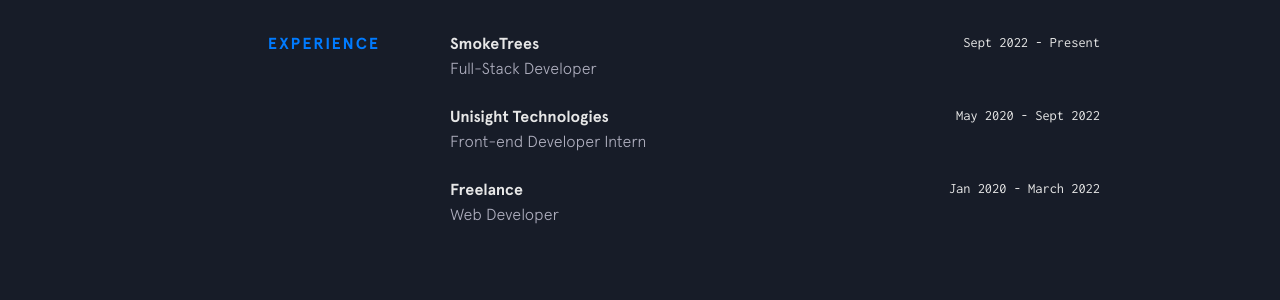
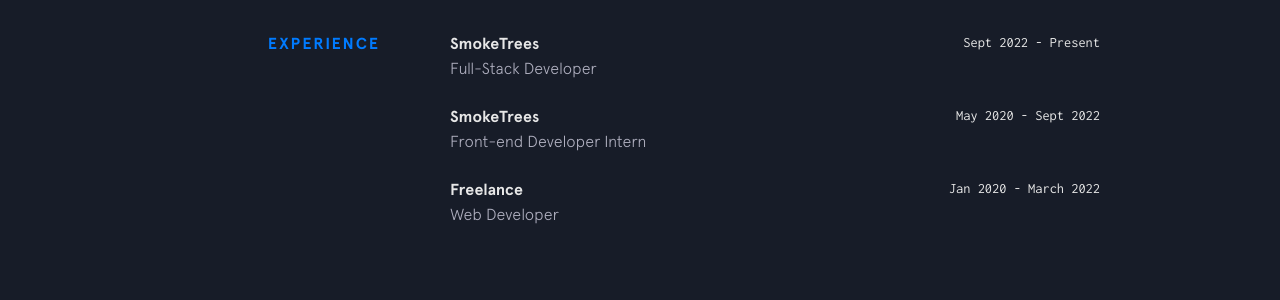
Before and after one commit to adarshsingh87/adarshsingh87.github.io, a Jekyll site: the page built from index.html, in a window 1280 px wide and 900 px high, scrolled down 1460 px. Shown: the part 153-453 px from the top of the window. Built offline with Jekyll 4.4.1, drawn with Linux system fonts in a browser that asks for light colours.

Commit message:
feat: experience update

```diff
--- a/_data/experience.yml
+++ b/_data/experience.yml
@@ -3,8 +3,8 @@
   time: Sept 2022 - Present
   position: Full-Stack Developer
 
-- company: Unisight Technologies
-  url: 'https://unisighttechnologies.com/'
+- company: SmokeTrees
+  url: 'https://smoketrees.in/'
   time: May 2020 - Sept 2022
   position: Front-end Developer Intern
 
```
Also changed, not shown: 1 other file.
